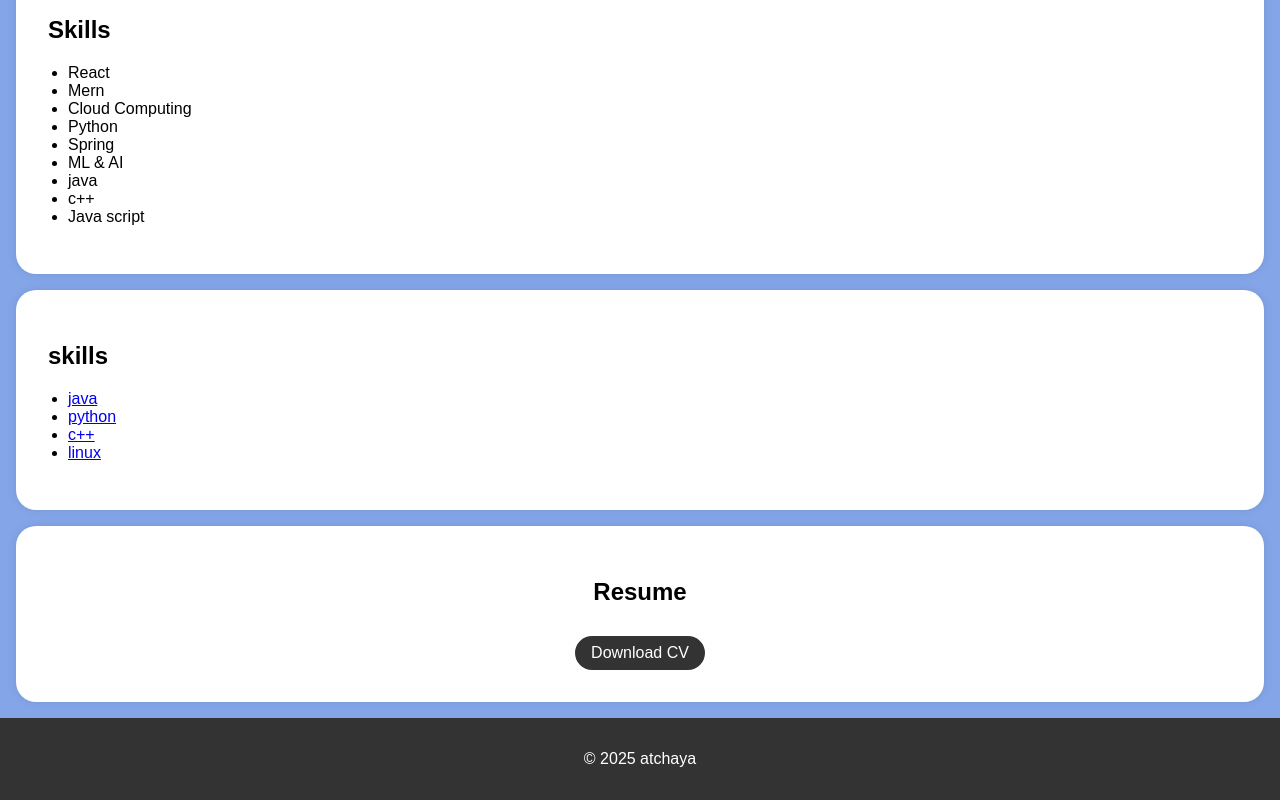
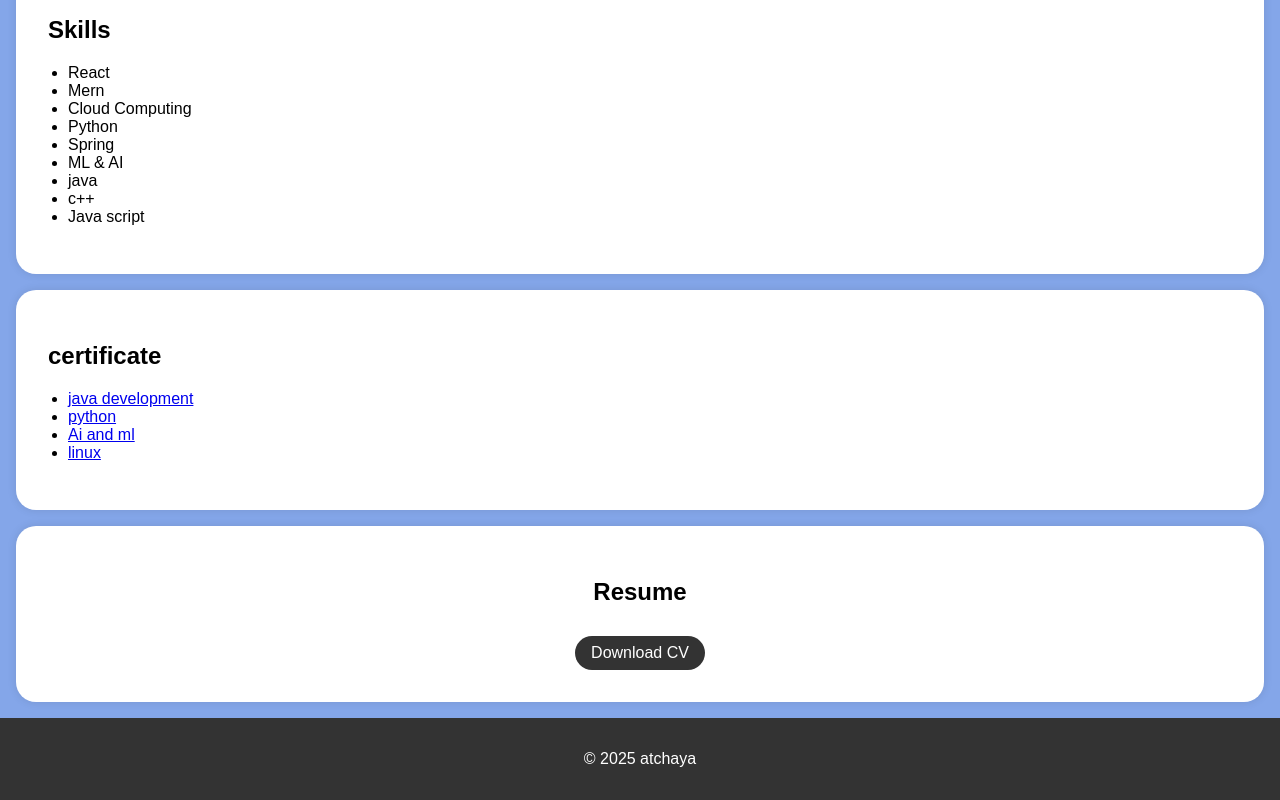
Before and after one commit to atchaya-1001/myportfolio, a plain HTML site: page index.html in a window 1280 px wide. Shown: the part 698-1498 px from the top of the page. Drawn offline with Linux system fonts and the light colour scheme.

Commit message:
Update index.html

```diff
--- a/index.html
+++ b/index.html
@@ -106,7 +106,7 @@
             <li><a href="#about">About</a></li>
             <li><a href="#education">Education</a></li>
             <li><a href="#skills">Skills</a></li>
-            <li><a href="#projects">Projects</a></li>
+            <li><a href="#certificates">Projects</a></li>
             <li><a href="#resume">Resume</a></li>
 
         </ul>
@@ -148,13 +148,13 @@
         </div>
     </section>
 
-    <section id="skills">
+    <section id="certificate">
         <div class="section-content">
-            <h2>skills</h2>
+            <h2>certificate</h2>
             <ul>
-                <li><a href="#">java</a></li>
+                <li><a href="#">java development</a></li>
                 <li><a href="#">python</a></li>
-                <li><a href="#">c++</a></li>
+                <li><a href="#">Ai and ml</a></li>
                 <li><a href="#">linux</a></li>
                 <!-- Add more project links here -->
             </ul>
```
